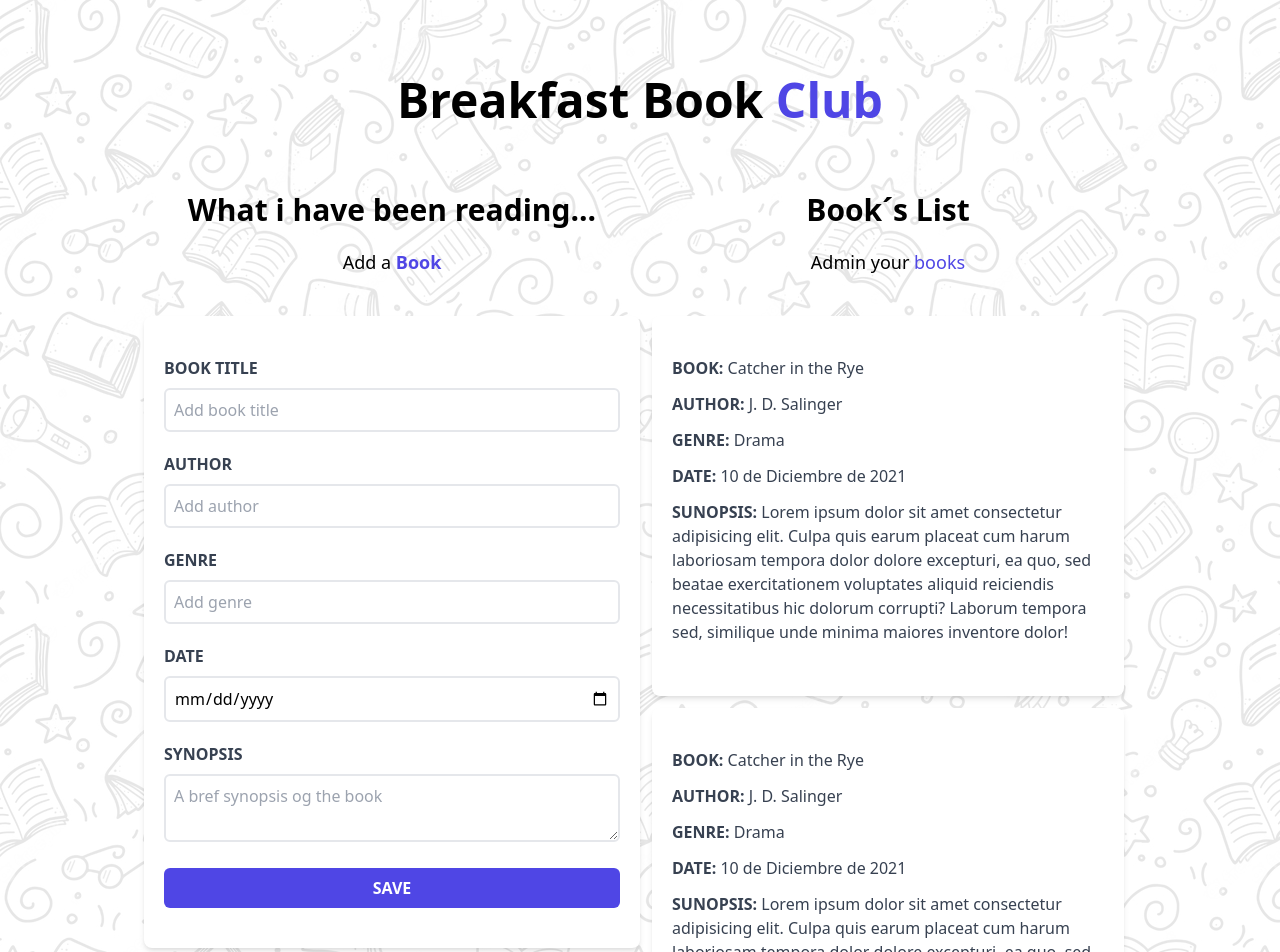
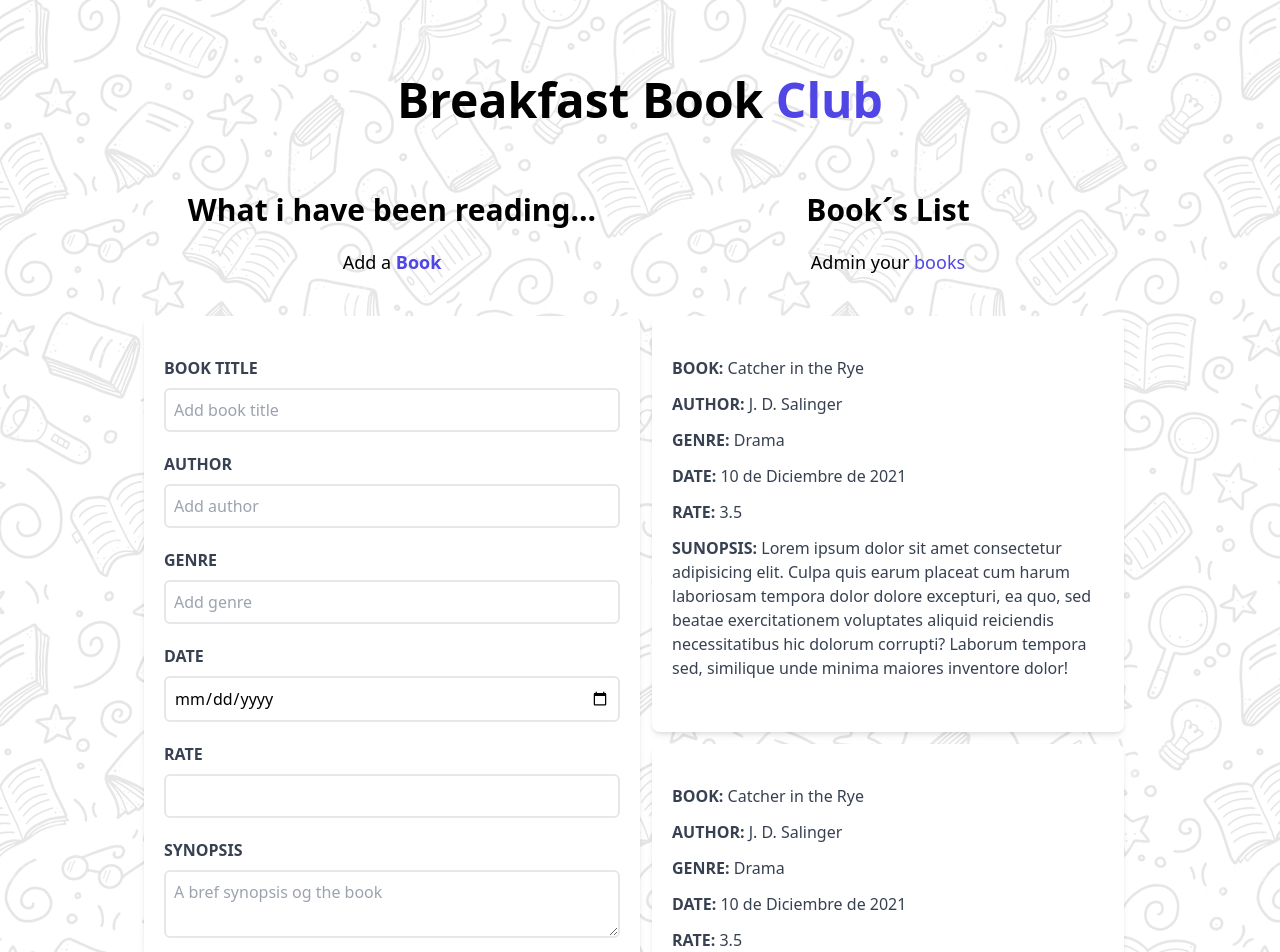
Before and after one commit to alefigure8/vite-project, a React (Vite) app: page / in a window 1280 px wide. Shown: the top 952 px of the page. Built offline with nearby package versions, Linux system fonts and the light colour scheme.

Commit message:
Adding props

```diff
--- a/src/components/Books.jsx
+++ b/src/components/Books.jsx
@@ -13,6 +13,9 @@ function books() {
         <p className="font-bold mb-3 text-gray-700 uppercase">Date: {'\n'}
             <span className="font-normal normal-case">10 de Diciembre de 2021</span>
         </p>
+        <p className="font-bold mb-3 text-gray-700 uppercase">Rate: {'\n'}
+            <span className="font-normal normal-case">3.5</span>
+        </p>
         <p className="font-bold mb-3 text-gray-700 uppercase">Sunopsis: {'\n'}
             <span className="font-normal normal-case">Lorem ipsum dolor sit amet consectetur adipisicing elit. Culpa quis earum placeat cum harum laboriosam tempora dolor dolore excepturi, ea quo, sed beatae exercitationem voluptates aliquid reiciendis necessitatibus hic dolorum corrupti? Laborum tempora sed, similique unde minima maiores inventore dolor!</span>
         </p>
--- a/src/components/Form.jsx
+++ b/src/components/Form.jsx
@@ -1,9 +1,75 @@
+import { useState, useEffect } from 'react'
+
 function Form() {
+    const [book, setBook] = useState('')
+    const [author, setAuthor] = useState('')
+    const [genre, setGenre] = useState('')
+    const [date, setDate] = useState('')
+    const [rate, setRate] = useState('')
+    const [synopsis, setSynopsis] = useState('')
+
+    const [error, setError] = useState(false)
+
+    function handleValue (e) {
+        const inputvalue = e.target.value
+        const state = (e.target.id)
+        switch (state) {
+            case 'book':
+                setBook(inputvalue)
+                break
+            case 'author':
+                setAuthor(inputvalue)
+                break
+            case 'genre':
+                setGenre(inputvalue)
+                break
+            case 'date':
+                setDate(inputvalue)
+                break
+            case 'rate':
+                setRate(inputvalue)
+                break
+            case 'synopsis':
+                setSynopsis(inputvalue)
+                break
+        }
+    }
+
+    function handleSubmit (e) {
+        e.preventDefault()
+
+      if([book, author, genre, date, rate, synopsis].includes('')){
+           return setError(true)
+        }
+
+        setError(false)
+
+        cleanForm()
+    }
+
+    function cleanForm () {
+        setBook('')
+        setAuthor('')
+        setGenre('')
+        setDate('')
+        setRate('')
+        setSynopsis('')
+    }
+
     return (
         <div className="md:w-1/2 lg:w-2/5">
             <h2 className="text-3xl font-black text-center">What i have been reading...</h2>
             <p className="text-lg mt-5 text-center mb-10">Add a {'\n'} <span className="text-indigo-600 font-bold"> Book</span></p>
-            <form className="bg-white shadow-md rounded-lg py-10 px-5">
+            <form
+                className="bg-white shadow-md rounded-lg py-10 px-5"
+                onSubmit={handleSubmit}
+            >
+                {error && <p
+                            className="text-center text-red-700 font-bold pb-2">
+                            Debe completar todos los datos
+                          </p>
+                }
+
                 <div className="mb-5">
                     <label
                         htmlFor="book"
@@ -16,6 +82,8 @@ function Form() {
                         id="book"
                         placeholder="Add book title"
                         className="border-2 w-full p-2 placeholder-gray-400 rounded-md"
+                        value={book}
+                        onChange={handleValue}
                     />
                 </div>
                 <div className="mb-5">
@@ -30,6 +98,8 @@ function Form() {
                         id="author"
                         placeholder="Add author"
                         className="border-2 w-full p-2 placeholder-gray-400 rounded-md"
+                        value={author}
+                        onChange={handleValue}
                     />
                 </div>
                 <div className="mb-5">
@@ -44,6 +114,8 @@ function Form() {
                         id="genre"
                         placeholder="Add genre"
                         className="border-2 w-full p-2 placeholder-gray-400 rounded-md"
+                        value={genre}
+                        onChange={handleValue}
                     />
                 </div>
                 <div className="mb-5">
@@ -57,6 +129,26 @@ function Form() {
                         name="date"
                         id="date"
                         className="border-2 w-full p-2 placeholder-gray-400 rounded-md"
+                        value={date}
+                        onChange={handleValue}
+                    />
+                </div>
+                <div className="mb-5">
+                    <label
+                        htmlFor="rate"
+                        className="block mb-2 text-gray-700 uppercase font-bold">
+                        Rate
+                    </label>
+                    <input
+                        type="number"
+                        min="1"
+                        max="5"
+                        step="0.25"
+                        name="rate"
+                        id="rate"
+                        className="border-2 w-full p-2 placeholder-gray-400 rounded-md"
+                        value={rate}
+                        onChange={handleValue}
                     />
                 </div>
                 <div className="mb-5">
@@ -69,7 +161,12 @@ function Form() {
                         id="synopsis"
                         className="border-2 w-full p-2 placeholder-gray-400 rounded-md"
                         placeholder="A bref synopsis og the book"
-                    />
+                        name="synopsis"
+                        value={synopsis}
+                        onChange={handleValue}
+                    >
+                        {synopsis}
+                    </textarea>
                 </div>
                 <input
                 type="submit"
```
